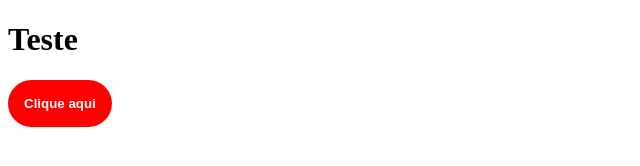
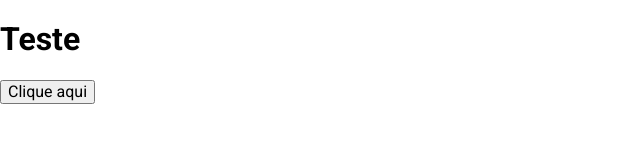
Before and after one commit to alissoncavalcanti/pokedex, a plain HTML site: page index.html in a window 1280 px wide. Shown: the whole page, without its empty margins (0-640 px from the left). Drawn offline with nearby package versions, Linux system fonts and the light colour scheme.

Commit message:
Criação da pasta assets

```diff
--- /dev/null
+++ b/assets/css/global.css
@@ -0,0 +1,5 @@
+@import url('https://fonts.googleapis.com/css2?family=Roboto:ital,wght@0,100..900;1,100..900&display=swap');
+
+* {
+    font-family: Roboto, sans-serif;
+}
--- a/index.html
+++ b/index.html
@@ -4,26 +4,12 @@
     <meta charset="UTF-8">
     <meta name="viewport" content="width=device-width, initial-scale=1.0">
     <title>Pokédex</title>
-    <style>
-        button {
-            padding: 1rem;
-            background-color: red;
-            color: white;
-            border: none;
-            border-radius: 15rem;
-            font-weight: 900;
-            cursor: pointer;
-        }
-    </style>
+    <link rel="stylesheet" href="https://cdnjs.cloudflare.com/ajax/libs/normalize/8.0.1/normalize.min.css" integrity="sha512-NhSC1YmyruXifcj/KFRWoC561YpHpc5Jtzgvbuzx5VozKpWvQ+4nXhPdFgmx8xqexRcpAglTj9sIBWINXa8x5w==" crossorigin="anonymous" referrerpolicy="no-referrer" />
+    <link rel="stylesheet" href="./assets/css/global.css">
 </head>
 <body>
     <h1>Teste</h1>
     <button id="btnTeste">Clique aqui</button>
-    <script>
-        const btnTeste = document.getElementById("btnTeste");
-        btnTeste.addEventListener("click", function () {
-            console.log('Você clicou no botão')
-        })
-    </script>
+    <script src="./assets/js/main.js"></script>
 </body>
 </html>
```
Also changed, not shown: assets/js/main.js (added).
